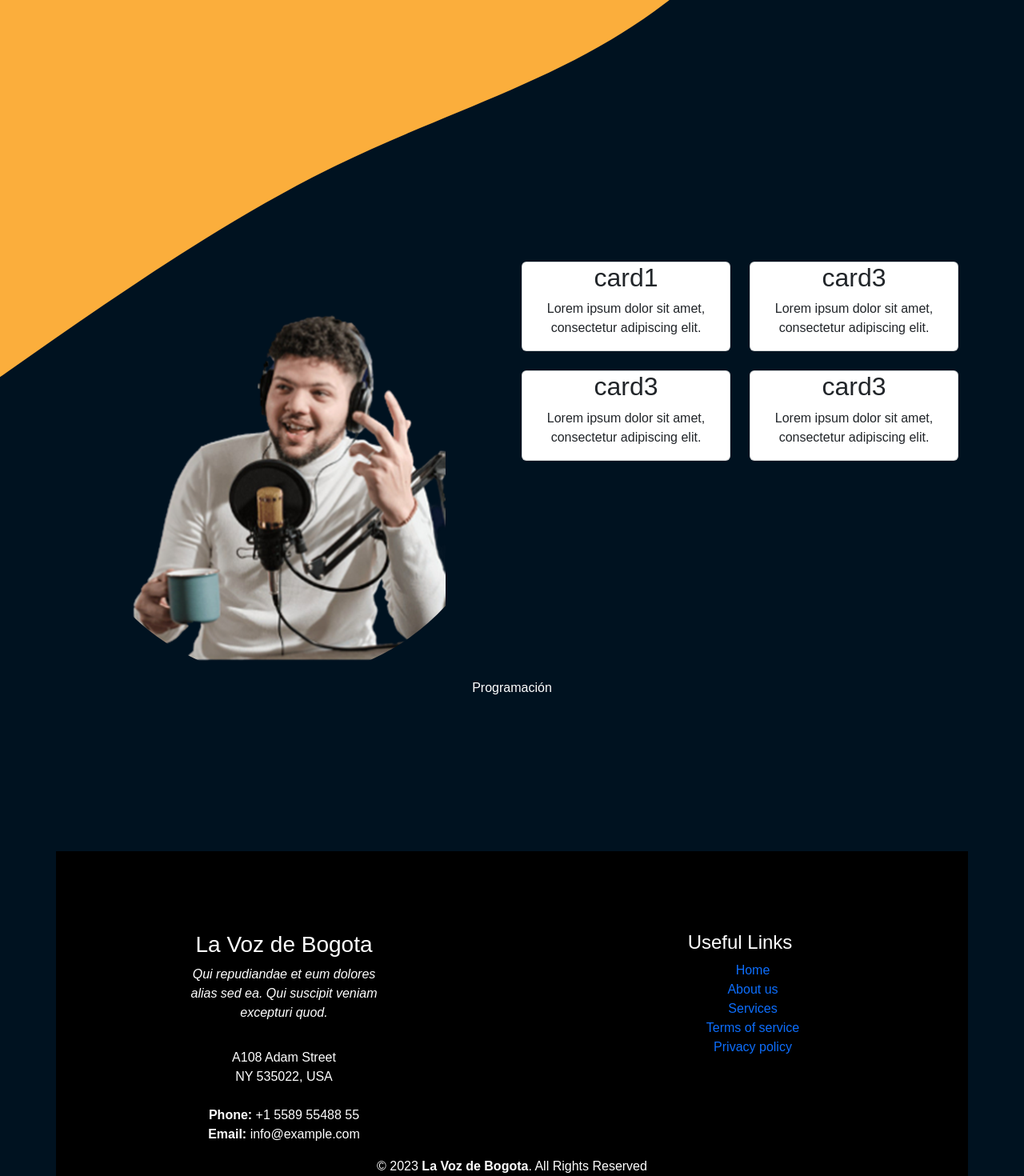
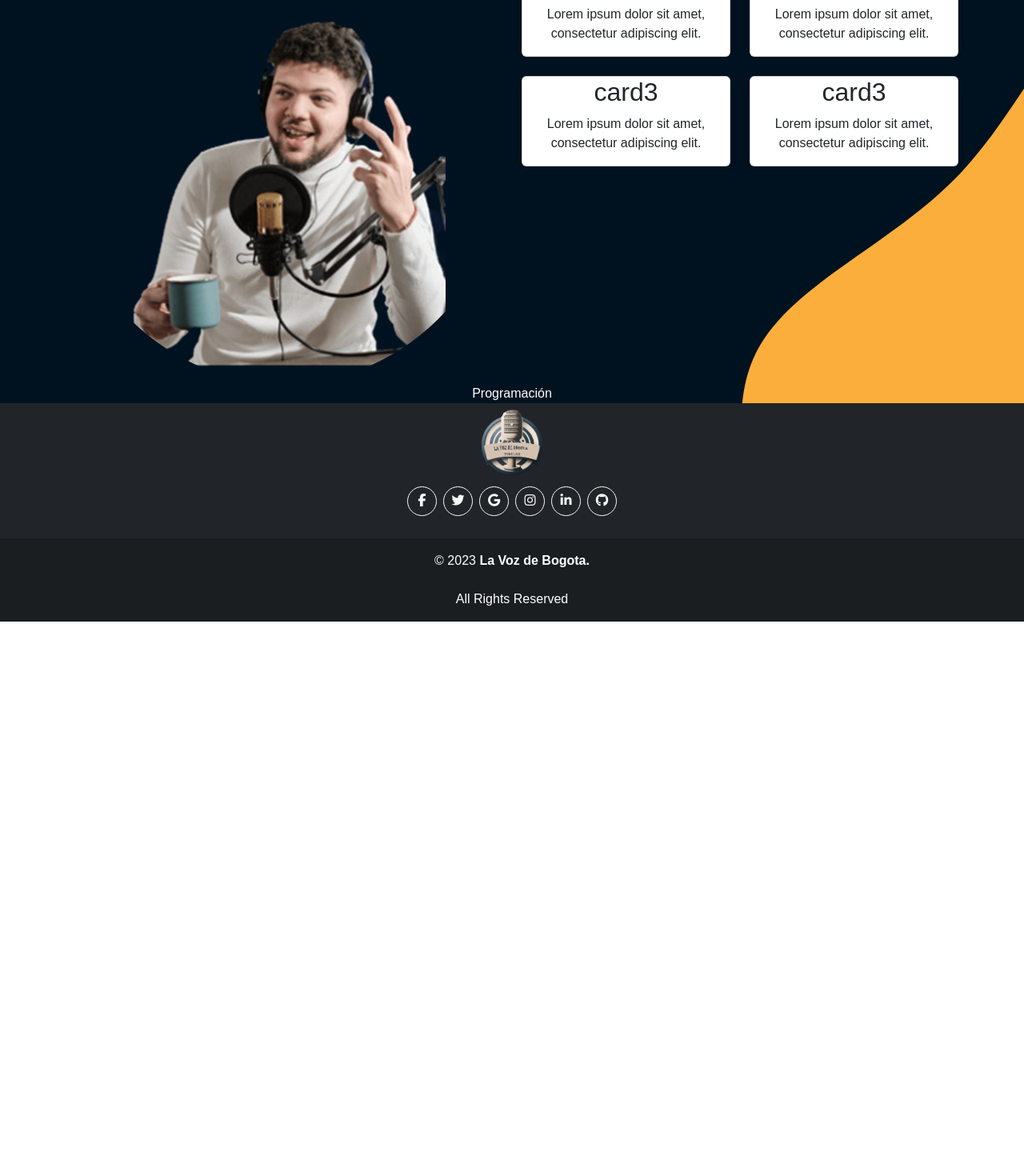
Before and after one commit to SherifAckles/la-vos-de-bogota-2, a React (Vite) app: page / in a window 1280 px wide. Shown: the part 804-2274 px from the top of the page at 80% size. After the commit the page ends 1581 px from the top, so only its background shows below. Built offline with nearby package versions, Linux system fonts and the light colour scheme.

Commit message:
modify the footer section to a simple one

```diff
--- a/index.html
+++ b/index.html
@@ -4,6 +4,7 @@
   <meta charset="UTF-8">
   <meta http-equiv="X-UA-Compatible" content="IE=edge">
   <meta name="viewport" content="width=device-width, initial-scale=1.0">
+  <link href="https://fonts.googleapis.com/css?family=Roboto:300,400,500,700&display=swap" rel="stylesheet" />
   <title>Document</title>
 </head>
 <body>
--- a/package.json
+++ b/package.json
@@ -9,11 +9,13 @@
     "preview": "vite preview"
   },
   "dependencies": {
+    "@fortawesome/fontawesome-free": "^6.3.0",
     "bootstrap": "^5.2.3",
+    "mdb-react-ui-kit": "^5.1.0",
     "react": "^18.2.0",
     "react-bootstrap": "^2.7.2",
     "react-dom": "^18.2.0",
-    "react-icons": "^4.7.1",
+    "react-icons": "^4.8.0",
     "three": "^0.150.1"
   },
   "devDependencies": {
--- a/src/components/footer/Footer.jsx
+++ b/src/components/footer/Footer.jsx
@@ -1,62 +1,99 @@
-import React from 'react';
-import { Container, Row, Col } from 'react-bootstrap';
-
-import "./footer.css"
+import React from "react";
+import FooterLogo from "../../images/logo.png";
+import {
+  MDBFooter,
+  MDBContainer,
+  MDBCol,
+  MDBRow,
+  MDBIcon,
+  MDBBtn,
+} from "mdb-react-ui-kit";
 
 function Footer() {
   return (
-    <section className="footer bg-black">
-      <div className="footer-top text-center ">
-        <Container>
-          <Row  className="justify-content-center">
-            <Col lg={6} md={6} sm={12} className="col-with-padding" >
-              <div className="footer-info">
-                <h3>La Voz de Bogota</h3>
-                <p className="pb-3"><em>Qui repudiandae et eum dolores alias sed ea. Qui suscipit veniam excepturi quod.</em></p>
-                <p>
-                  A108 Adam Street <br />
-                  NY 535022, USA<br /><br />
-                  <strong>Phone:</strong> +1 5589 55488 55<br />
-                  <strong>Email:</strong> info@example.com<br />
-                </p>
-                <div className="social-links mt-3">
-                  <a href="#" className="twitter"><i className="bx bxl-twitter"></i></a>
-                  <a href="#" className="facebook"><i className="bx bxl-facebook"></i></a>
-                  <a href="#" className="instagram"><i className="bx bxl-instagram"></i></a>
-                  <a href="#" className="google-plus"><i className="bx bxl-skype"></i></a>
-                  <a href="#" className="linkedin"><i className="bx bxl-linkedin"></i></a>
-                </div>
-              </div>
-            </Col>
-            <Col lg={6} md={6} sm={12} className="col-with-padding" >
-              <div className="footer-info ">
-                <h4>Useful Links</h4>
-                <ul>
-                  <li><i className="bx bx-chevron-right"></i> <a href="#">Home</a></li>
-                  <li><i className="bx bx-chevron-right"></i> <a href="#">About us</a></li>
-                  <li><i className="bx bx-chevron-right"></i> <a href="#">Services</a></li>
-                  <li><i className="bx bx-chevron-right"></i> <a href="#">Terms of service</a></li>
-                  <li><i className="bx bx-chevron-right"></i> <a href="#">Privacy policy</a></li>
-                </ul>
-              </div>
-            </Col>
-          </Row>
-        </Container>
+    <MDBFooter className="bg-dark text-center text-white">
+      <div className="footer-logo">
+        <img src={FooterLogo} alt="logo" width={100} />
       </div>
 
-      <div className="footer-bottom">
-        <Container>
-          <Row>
-            <Col xs={12}>
-              <div className="text-center">
-                &copy; {new Date().getFullYear()} <strong>La Voz de Bogota</strong>. All Rights Reserved
-              </div>
-            </Col>
-          </Row>
-        </Container>
+      <MDBContainer className="p-0 pb-0">
+        <div className="mb-4">
+          <MDBBtn
+            outline
+            color="light"
+            floating
+            className="m-1"
+            href="#!"
+            role="button"
+          >
+            <MDBIcon fab icon="facebook-f" />
+          </MDBBtn>
+
+          <MDBBtn
+            outline
+            color="light"
+            floating
+            className="m-1"
+            href="#!"
+            role="button"
+          >
+            <MDBIcon fab icon="twitter" />
+          </MDBBtn>
+
+          <MDBBtn
+            outline
+            color="light"
+            floating
+            className="m-1"
+            href="#!"
+            role="button"
+          >
+            <MDBIcon fab icon="google" />
+          </MDBBtn>
+          <MDBBtn
+            outline
+            color="light"
+            floating
+            className="m-1"
+            href="#!"
+            role="button"
+          >
+            <MDBIcon fab icon="instagram" />
+          </MDBBtn>
+
+          <MDBBtn
+            outline
+            color="light"
+            floating
+            className="m-1"
+            href="#!"
+            role="button"
+          >
+            <MDBIcon fab icon="linkedin-in" />
+          </MDBBtn>
+
+          <MDBBtn
+            outline
+            color="light"
+            floating
+            className="m-1"
+            href="#!"
+            role="button"
+          >
+            <MDBIcon fab icon="github" />
+          </MDBBtn>
+        </div>
+      </MDBContainer>
+
+      <div
+        className="text-center p-3"
+        style={{ backgroundColor: "rgba(0, 0, 0, 0.2)" }}
+      >
+        &copy; {new Date().getFullYear()} <strong>La Voz de Bogota.</strong>
+        <br /> <br /> All Rights Reserved
+        <a className="text-white" href="https://LaVozDeBogota.com/"></a>
       </div>
-    </section>
+    </MDBFooter>
   );
 }
-
 export default Footer;
--- a/src/components/footer/footer.css
+++ /dev/null
@@ -1,11 +0,0 @@
-.col-with-padding {
-    /* space between the 2 footer columns */
-    padding: 0 10rem !important;
-
-  }
-
-  @media screen and (max-width: 767px) {
-    .col-with-padding {
-
-
-  }}
--- a/src/components/podcast-topics/podcast-topics.css
+++ b/src/components/podcast-topics/podcast-topics.css
@@ -1,11 +1,9 @@
+.podcast-topics-container {
+  display: flex !important;
+  flex-direction: column !important;
+  padding-top: 0 !important;
+}
 
-.podcast-topics-container{
-    display: flex !important;
-    flex-direction: column !important;
-    }
-
-
-    .card-section{
-
-      margin-top: 6rem !important;
-    }
+.card-section {
+  margin-top: 6rem !important;
+}
--- a/src/components/top-navbar/TopNavbar.jsx
+++ b/src/components/top-navbar/TopNavbar.jsx
@@ -25,10 +25,11 @@ function TopNavbar() {
   };
 
   return (
+    <section className="navbar">
     <Navbar bg="dark" variant="dark" expand="lg" fixed="top">
       <div className="container d-flex justify-content-between align-items-center">
         <Navbar.Brand href="/">
-        <img src={LogoImage} className="logo" alt="La Voz de Bogota" width="300" />
+        <img src={LogoImage} className="logo" alt="La Voz de Bogota" width="200" />
 
         </Navbar.Brand>
         <Navbar.Toggle aria-controls="basic-navbar-nav" />
@@ -66,7 +67,8 @@ function TopNavbar() {
           className="radio-announcer"
         />
       )}
-    </Navbar>
+      </Navbar>
+      </section>
   );
 }
 
--- a/src/components/top-navbar/top-navbar.scss
+++ b/src/components/top-navbar/top-navbar.scss
@@ -1,20 +1,17 @@
-.nav-bg{
-  background-image:url(../../images/header-bg.jpg) ;
+
+
+.nav-bg {
+  background-image: url(../../images/header-bg.jpg);
   background-repeat: no-repeat;
-
 }
 
 .navbar-dark {
-  background-image: linear-gradient(to bottom, #0C172D, #000000) !important;
+  background-image: linear-gradient(to bottom, #0c172d, #000000) !important;
   max-width: 1700px;
   max-height: 600px;
 }
 
-
-
-
-
-.radio-announcer{
+.radio-announcer {
   width: 80px;
   height: 80px;
   position: absolute;
@@ -22,14 +19,11 @@
   top: 50%;
 }
 
-
 .animated-btn {
   color: #fff !important;
   position: relative;
-  /* CHANGE THE RIGHT WHEN MAKING BREAKPOINTS FOR OTHER DEVICES */
-  /* right: 14rem; */
   overflow: hidden;
-  border: 1px solid #FF0066 !important;
+  border: 1px solid #ff0066 !important;
   padding: 0.5rem 1rem !important;
   font-size: 1.25rem;
   line-height: 1.5;
@@ -47,7 +41,7 @@
     left: 0;
     width: 0%;
     height: 100%;
-    background-color: #FF0066;
+    background-color: #ff0066;
     transition: all 0.5s;
     z-index: -1;
   }
@@ -57,14 +51,13 @@
   }
 }
 
-
 @media screen and (max-width: 767px) {
-  .radio-announcer{
+  .radio-announcer {
     left: 45%;
     top: 60%;
     overflow: hidden !important;
   }
-  .logo{
+  .logo {
     width: 150px !important;
   }
 }
--- a/src/index.scss
+++ b/src/index.scss
@@ -22,15 +22,15 @@ li {
 }
 
 body {
-  display: flex !important;
+   font-family: Roboto, Helvetica, Arial, sans-serif !important;
   text-align: center !important;
-  justify-content: center !important;
+
 
   color: var(--text-color) !important;
   background-image: url(./images/blob-upgrade.svg);
   background-repeat: no-repeat;
   background-size: cover;
-  // background-position: center;
+   background-position: center;
 
 
   font-family: 'Prompt', sans-serif !important;
@@ -38,14 +38,14 @@ body {
 }
 
 section {
-   margin-top: 12rem !important;
+   margin-top: 1rem !important;
   position: relative !important;
-  display: flex !important;
+  // display: flex !important;
   flex-direction: column !important;
   align-items: center !important;
 justify-content: center !important;
 //  height: 100vh !important;
-  padding-top: 100px !important;
+  padding-top: 80px !important;
 
 
 }
--- a/src/main.jsx
+++ b/src/main.jsx
@@ -1,6 +1,8 @@
 import React from 'react'
 import ReactDOM from 'react-dom/client'
 import App from './App'
+import "mdb-react-ui-kit/dist/css/mdb.min.css";
+import "@fortawesome/fontawesome-free/css/all.min.css";
 import 'bootstrap/dist/css/bootstrap.min.css';
 import './index.scss'
 
```
Also changed, not shown: 1 other file (tests, documents, lock files or other folders).
